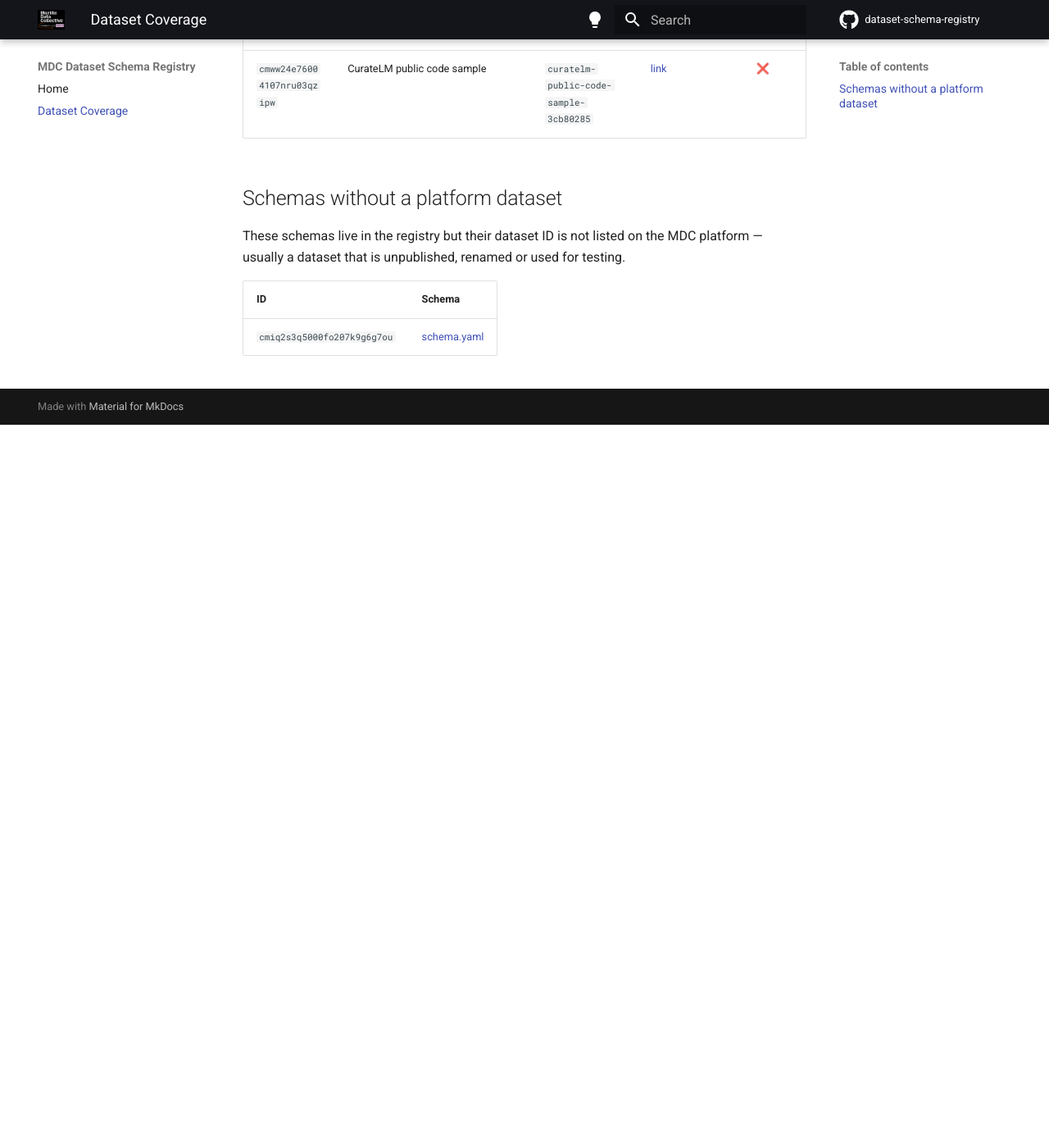
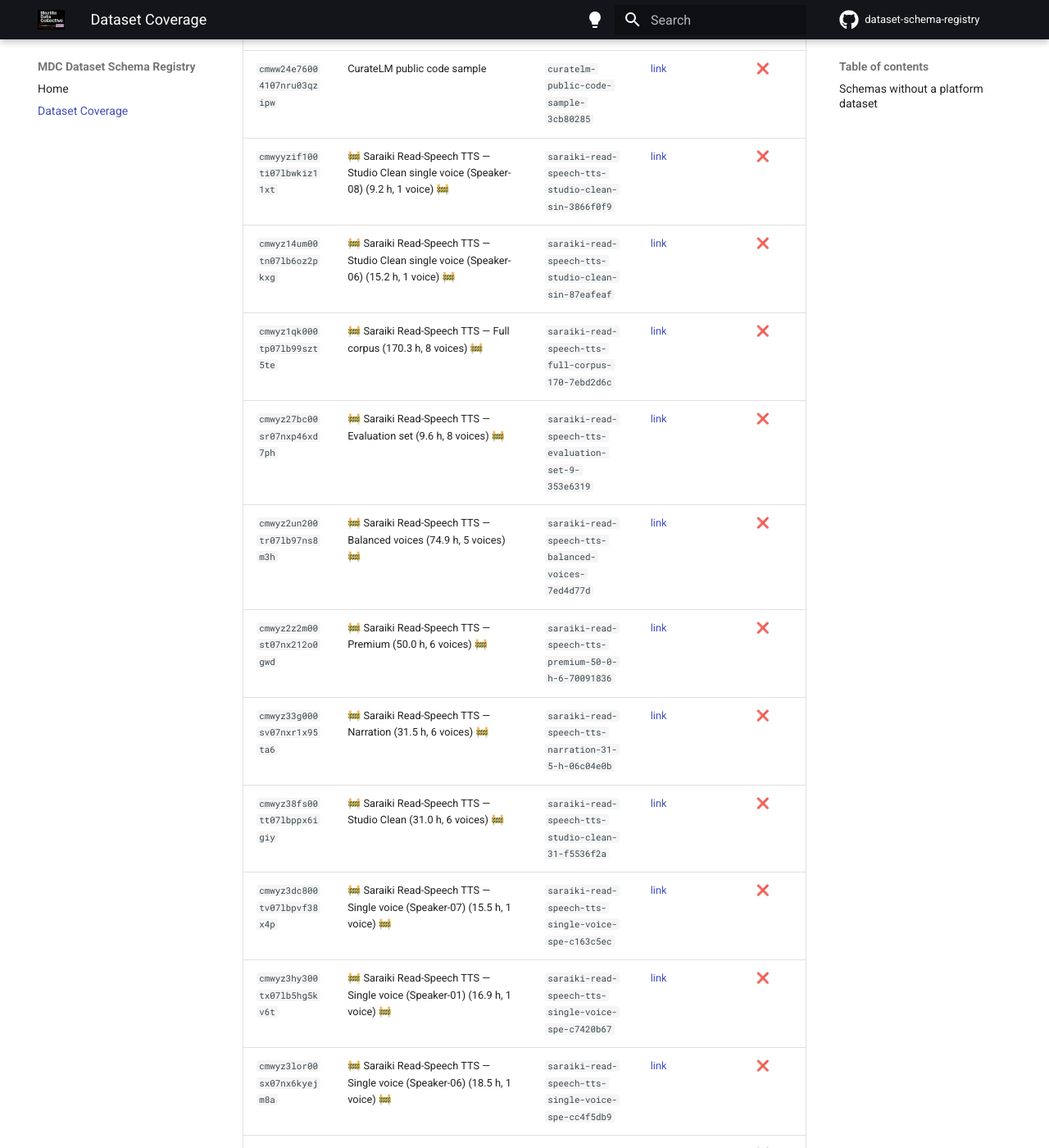
Before and after one commit to Mozilla-Data-Collective/dataset-schema-registry, an MkDocs documentation site: the page built from docs/dataset-coverage.md, in a window 1280 px wide and 1400 px high, scrolled down 142736 px. Shown: the whole window at 82% size. Built offline with MkDocs 1.6.1 and Material for MkDocs 9.7.7, drawn with Linux system fonts in a browser that asks for light colours; comment, search, counter and statistics services are not loaded; before the commit the page ends 143254 px from its top, so only the background shows below that; some of the changed text lies outside the part shown.

Commit message:
chore: update registry index and dataset coverage [skip ci]

```diff
--- a/docs/dataset-coverage.md
+++ b/docs/dataset-coverage.md
@@ -1264,12 +1264,27 @@ data programmatically.
 | `cmwcnal1l003e07mhthshq1if` | OpenSLR 41 — Large Javanese TTS speech corpus (training subset used by UHM, Lost In Transcription IN-JV) | `openslr-41-large-javanese-tts-speech-cor-2ea80a39` | [link](https://mozilladatacollective.com/datasets/cmwcnal1l003e07mhthshq1if) | ❌ |
 | `cmwjfpeca009f07ntumc5o2m5` | Errington "Javanese conversations 1" (PARADISEC JJE1): audio segments and time-aligned transcripts used by UHM, Lost In Transcription IN-JV | `errington-javanese-conversations-1-parad-303ccbe9` | [link](https://mozilladatacollective.com/datasets/cmwjfpeca009f07ntumc5o2m5) | ❌ |
 | `cmwjngba400cu07ml5wd0kfwe` | 🚧 Indonesian Accented Read Speech Corpus 🚧 | `indonesian-accented-read-speech-corpus-0a8f32cc` | [link](https://mozilladatacollective.com/datasets/cmwjngba400cu07ml5wd0kfwe) | ❌ |
-| `cmwnnj36s018y07mkgg76s92x` | Rangpuri 10 Hours TTS (Male Speaker) | `rangpuri-10-hours-tts-male-speaker-31fa2f27` | [link](https://mozilladatacollective.com/datasets/cmwnnj36s018y07mkgg76s92x) | ❌ |
-| `cmwnnjt57015p07kyegvh1ikb` | Sylheti 10 Hours TTS (Male Speaker) | `sylheti-10-hours-tts-male-speaker-19a4139c` | [link](https://mozilladatacollective.com/datasets/cmwnnjt57015p07kyegvh1ikb) | ❌ |
+| `cmwnnj36s018y07mkgg76s92x` | 🚧 Rangpuri 10 Hours TTS (Male Speaker) 🚧 | `rangpuri-10-hours-tts-male-speaker-5620d339` | [link](https://mozilladatacollective.com/datasets/cmwnnj36s018y07mkgg76s92x) | ❌ |
+| `cmwnnjt57015p07kyegvh1ikb` | 🚧 Sylheti 10 Hours TTS (Male Speaker) 🚧 | `sylheti-10-hours-tts-male-speaker-c25b0a18` | [link](https://mozilladatacollective.com/datasets/cmwnnjt57015p07kyegvh1ikb) | ❌ |
 | `cmwp6zxwy00t407mce4vzq0qf` | 🚧 Saraiki Corpus for Speech Recognition 🚧 | `saraiki-corpus-for-speech-recognition-8ea0b6dc` | [link](https://mozilladatacollective.com/datasets/cmwp6zxwy00t407mce4vzq0qf) | ❌ |
 | `cmwp90a8200ub07mcxdh4u7zy` | 🚧 Western Punjabi Corpus for Speech Recognition 🚧 | `western-punjabi-corpus-for-speech-recogn-68d564d8` | [link](https://mozilladatacollective.com/datasets/cmwp90a8200ub07mcxdh4u7zy) | ❌ |
 | `cmwv1a3a000hj06nu7lmxjw13` | 🚧 Spanish Micro-learnings by International Experts (Audio Podcast) 🚧 | `spanish-micro-learnings-by-international-144dcfa6` | [link](https://mozilladatacollective.com/datasets/cmwv1a3a000hj06nu7lmxjw13) | ❌ |
 | `cmww24e76004107nru03qzipw` | CurateLM public code sample | `curatelm-public-code-sample-3cb80285` | [link](https://mozilladatacollective.com/datasets/cmww24e76004107nru03qzipw) | ❌ |
+| `cmwyyzif100ti07lbwkiz11xt` | 🚧 Saraiki Read-Speech TTS — Studio Clean single voice (Speaker-08) (9.2 h, 1 voice) 🚧 | `saraiki-read-speech-tts-studio-clean-sin-3866f0f9` | [link](https://mozilladatacollective.com/datasets/cmwyyzif100ti07lbwkiz11xt) | ❌ |
+| `cmwyz14um00tn07lb6oz2pkxg` | 🚧 Saraiki Read-Speech TTS — Studio Clean single voice (Speaker-06) (15.2 h, 1 voice) 🚧 | `saraiki-read-speech-tts-studio-clean-sin-87eafeaf` | [link](https://mozilladatacollective.com/datasets/cmwyz14um00tn07lb6oz2pkxg) | ❌ |
+| `cmwyz1qk000tp07lb99szt5te` | 🚧 Saraiki Read-Speech TTS — Full corpus (170.3 h, 8 voices) 🚧 | `saraiki-read-speech-tts-full-corpus-170-7ebd2d6c` | [link](https://mozilladatacollective.com/datasets/cmwyz1qk000tp07lb99szt5te) | ❌ |
+| `cmwyz27bc00sr07nxp46xd7ph` | 🚧 Saraiki Read-Speech TTS — Evaluation set (9.6 h, 8 voices) 🚧 | `saraiki-read-speech-tts-evaluation-set-9-353e6319` | [link](https://mozilladatacollective.com/datasets/cmwyz27bc00sr07nxp46xd7ph) | ❌ |
+| `cmwyz2un200tr07lb97ns8m3h` | 🚧 Saraiki Read-Speech TTS — Balanced voices (74.9 h, 5 voices) 🚧 | `saraiki-read-speech-tts-balanced-voices-7ed4d77d` | [link](https://mozilladatacollective.com/datasets/cmwyz2un200tr07lb97ns8m3h) | ❌ |
+| `cmwyz2z2m00st07nx212o0gwd` | 🚧 Saraiki Read-Speech TTS — Premium (50.0 h, 6 voices) 🚧 | `saraiki-read-speech-tts-premium-50-0-h-6-70091836` | [link](https://mozilladatacollective.com/datasets/cmwyz2z2m00st07nx212o0gwd) | ❌ |
+| `cmwyz33g000sv07nxr1x95ta6` | 🚧 Saraiki Read-Speech TTS — Narration (31.5 h, 6 voices) 🚧 | `saraiki-read-speech-tts-narration-31-5-h-06c04e0b` | [link](https://mozilladatacollective.com/datasets/cmwyz33g000sv07nxr1x95ta6) | ❌ |
+| `cmwyz38fs00tt07lbppx6igiy` | 🚧 Saraiki Read-Speech TTS — Studio Clean (31.0 h, 6 voices) 🚧 | `saraiki-read-speech-tts-studio-clean-31-f5536f2a` | [link](https://mozilladatacollective.com/datasets/cmwyz38fs00tt07lbppx6igiy) | ❌ |
+| `cmwyz3dc800tv07lbpvf38x4p` | 🚧 Saraiki Read-Speech TTS — Single voice (Speaker-07) (15.5 h, 1 voice) 🚧 | `saraiki-read-speech-tts-single-voice-spe-c163c5ec` | [link](https://mozilladatacollective.com/datasets/cmwyz3dc800tv07lbpvf38x4p) | ❌ |
+| `cmwyz3hy300tx07lb5hg5kv6t` | 🚧 Saraiki Read-Speech TTS — Single voice (Speaker-01) (16.9 h, 1 voice) 🚧 | `saraiki-read-speech-tts-single-voice-spe-c7420b67` | [link](https://mozilladatacollective.com/datasets/cmwyz3hy300tx07lb5hg5kv6t) | ❌ |
+| `cmwyz3lor00sx07nx6kyejm8a` | 🚧 Saraiki Read-Speech TTS — Single voice (Speaker-06) (18.5 h, 1 voice) 🚧 | `saraiki-read-speech-tts-single-voice-spe-cc4f5db9` | [link](https://mozilladatacollective.com/datasets/cmwyz3lor00sx07nx6kyejm8a) | ❌ |
+| `cmwyz3pok00tz07lbrz4vpwb4` | 🚧 Saraiki Read-Speech TTS — Single voice (Speaker-02) (19.2 h, 1 voice) 🚧 | `saraiki-read-speech-tts-single-voice-spe-5c49b31e` | [link](https://mozilladatacollective.com/datasets/cmwyz3pok00tz07lbrz4vpwb4) | ❌ |
+| `cmwyz3u5600sz07nxtoqfo7p2` | 🚧 Saraiki Read-Speech TTS — Single voice (Speaker-08) (23.1 h, 1 voice) 🚧 | `saraiki-read-speech-tts-single-voice-spe-7adb3612` | [link](https://mozilladatacollective.com/datasets/cmwyz3u5600sz07nxtoqfo7p2) | ❌ |
+| `cmwyz3y3d00u107lbz9xtctxv` | 🚧 Saraiki Read-Speech TTS — Starter (7.8 h, 2 voices) 🚧 | `saraiki-read-speech-tts-starter-7-8-h-2-9e1cd97e` | [link](https://mozilladatacollective.com/datasets/cmwyz3y3d00u107lbz9xtctxv) | ❌ |
+| `cmwyz42fz00t107nxvxmcjf35` | 🚧 Saraiki Read-Speech TTS — Dialect-balanced (29.9 h, 6 voices) 🚧 | `saraiki-read-speech-tts-dialect-balanced-f0aaacde` | [link](https://mozilladatacollective.com/datasets/cmwyz42fz00t107nxvxmcjf35) | ❌ |
 
 ## Schemas without a platform dataset
 
```
Also changed, not shown: other parts of docs/dataset-coverage.md (+4 -4 lines), 1 other file.
